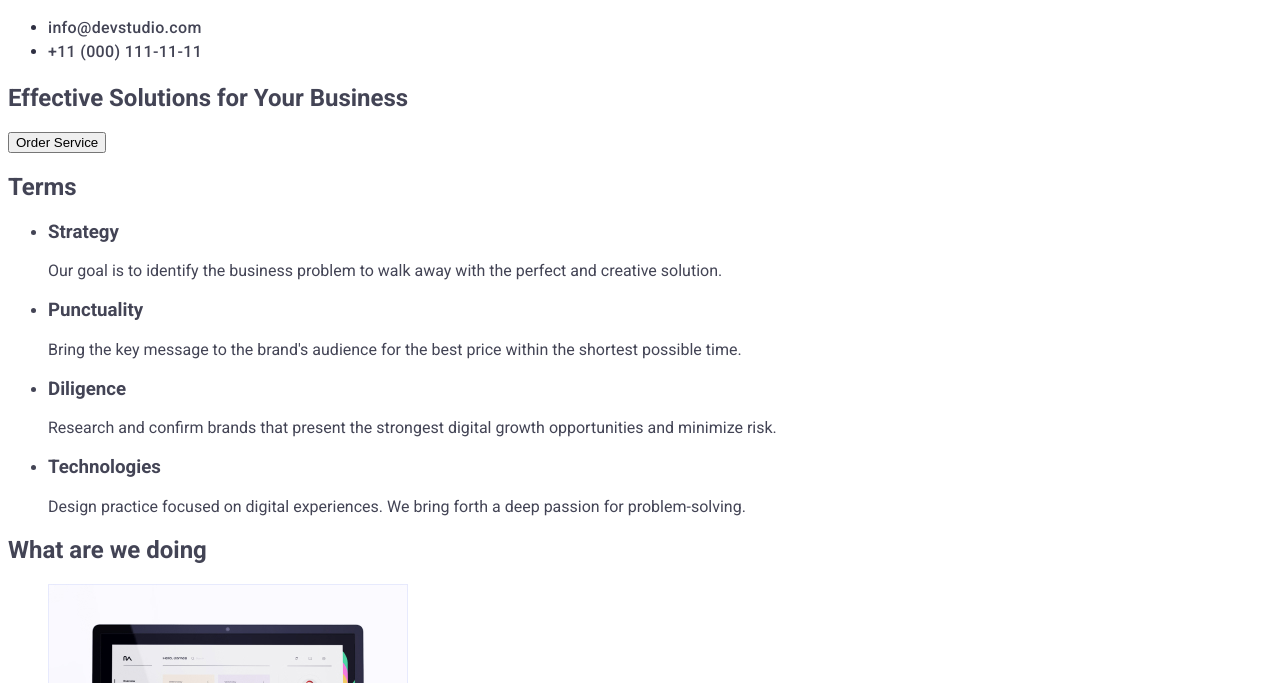
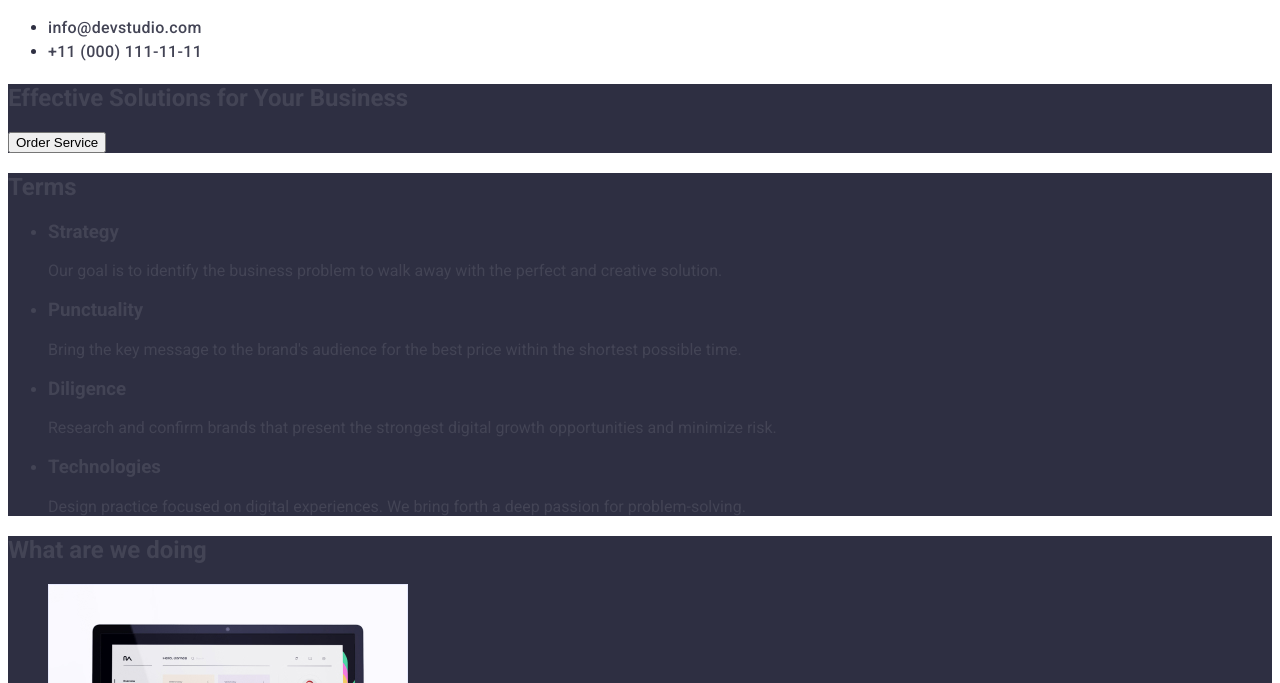
Before and after one commit to PolskiPolsk/goit-markup-hw-02, a plain HTML site: page index.html in a window 1280 px wide. Shown: the part 117-800 px from the top of the page. Drawn offline with Linux system fonts and the light colour scheme.

Commit message:
Add files via upload

```diff
--- a/css/styles.css
+++ b/css/styles.css
@@ -47,3 +47,6 @@ address{
     color: #404bbf;
 
 }
+section{
+    background-color: #2e2f42;
+}
```
